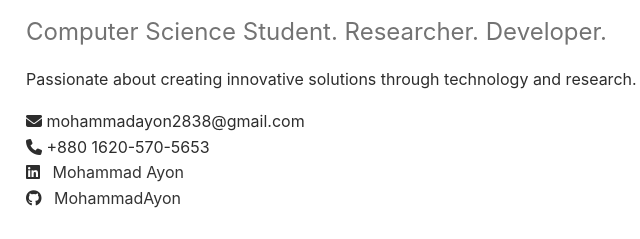
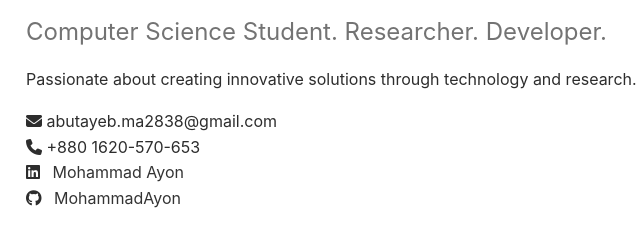
Before and after one commit to MohammadAyon/Abu-Tayeb, a plain HTML site: page index.html in a window 1280 px wide. Shown: the part 291-530 px from the top of the page, 362-1002 px from the left. Drawn offline with Linux system fonts and the light colour scheme.

Commit message:
Update index.html

```diff
--- a/index.html
+++ b/index.html
@@ -36,8 +36,8 @@
                 <p class="hero-subtitle">Computer Science Student. Researcher. Developer.</p>
                 <p>Passionate about creating innovative solutions through technology and research.</p>
                 <div class="hero-contact">
-                    <p><i class="fas fa-envelope"></i> mohammadayon2838@gmail.com</p>
-                    <p><i class="fas fa-phone"></i> +880 1620-570-5653</p>
+                    <p><i class="fas fa-envelope"></i> abutayeb.ma2838@gmail.com </p>
+                    <p><i class="fas fa-phone"></i> +880 1620-570-653</p>
                     <p>
                         <a href="https://www.linkedin.com/in/abu-tayeb-844644213/" target="_blank" rel="noopener noreferrer" class="social-link linkedin">
                             <i class="fab fa-linkedin"></i> Mohammad Ayon
@@ -245,11 +245,7 @@
     <footer>
         <p>&copy; 2024 Abu Tayeb. All rights reserved.</p>
     </footer>
-<<<<<<< HEAD
 
-=======
-
->>>>>>> c7f9de10bd9c99bf220b85ef2b4a7979035cc015
     <script src="script.js"></script>
 </body>
 </html>
```
